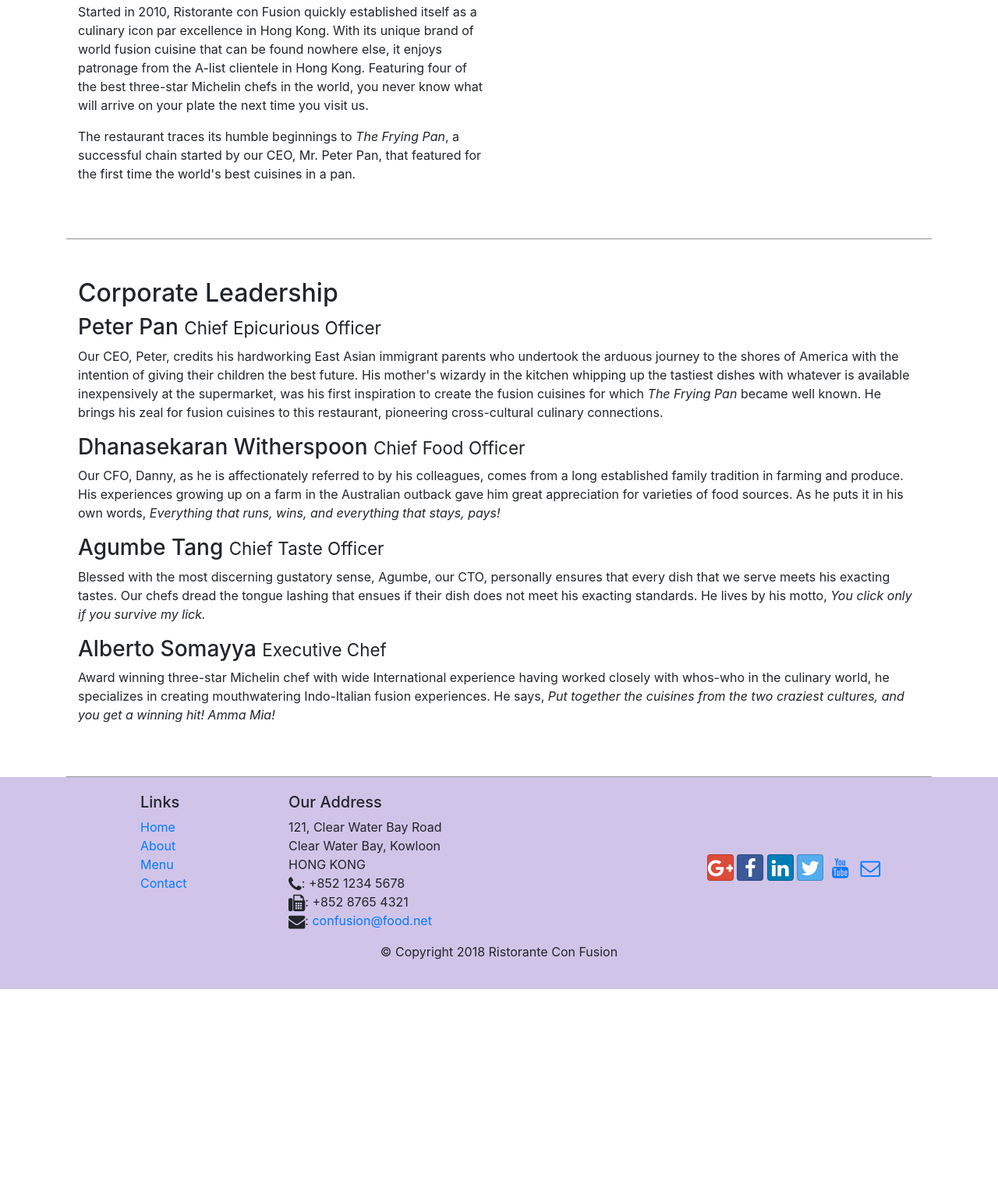
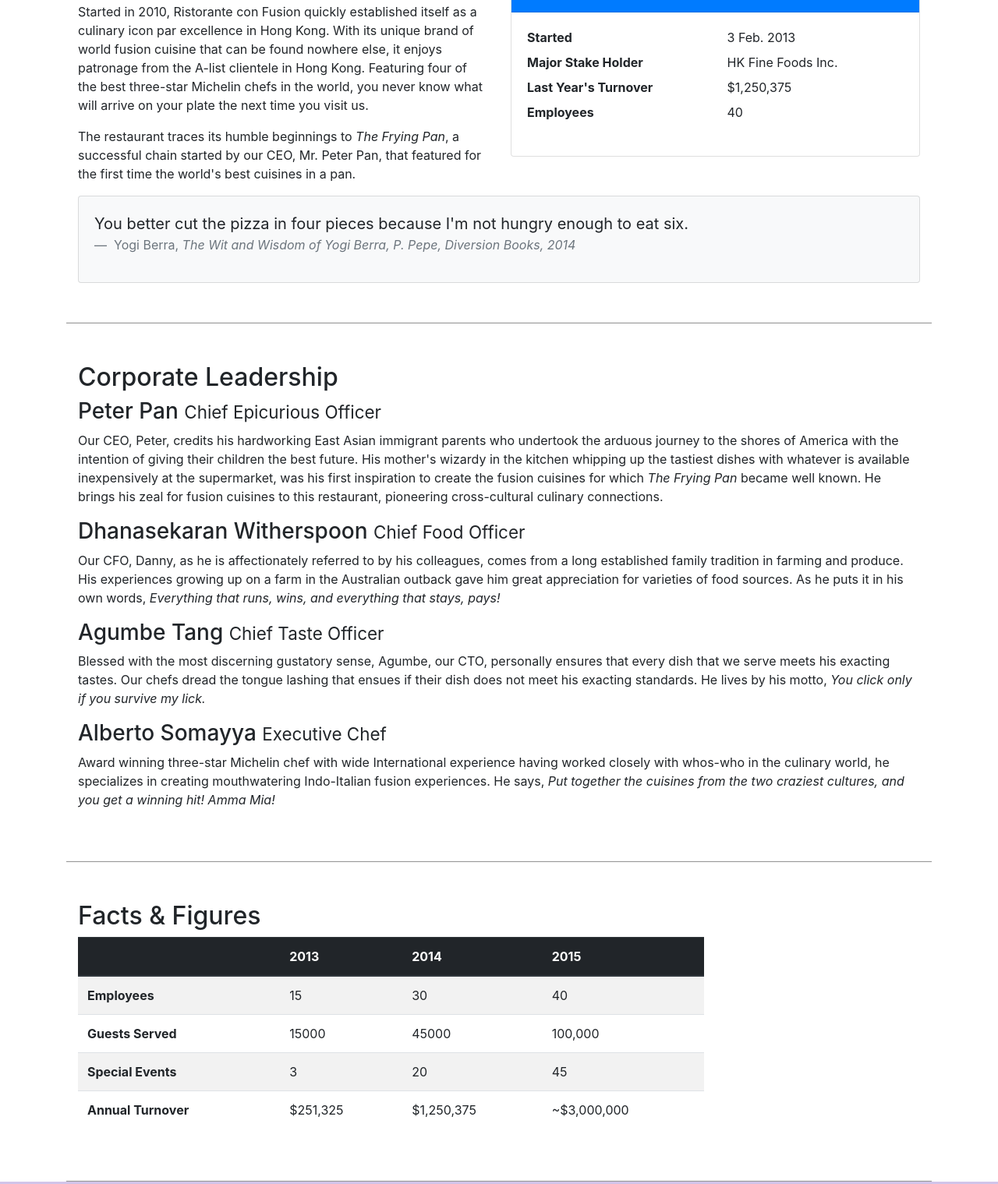
Before and after one commit to IIOhanaII/FusionBootstrap, a website: page aboutus.html in a window 1280 px wide. Shown: the part 558-2077 px from the top of the page at 78% size. Before the commit the page ends 1827 px from the top, so only its background shows below. Drawn offline with nearby package versions, Linux system fonts and the light colour scheme.

Commit message:
Alerting Users

```diff
--- a/aboutus.html
+++ b/aboutus.html
@@ -23,13 +23,13 @@
             <button class="navbar-toggler" type="button" data-toggle="collapse" data-target="#Navbar">
                 <span class="navbar-toggler-icon"></span>
             </button>
-            <a class="navbar-brand mr-auto" href="./index.html">Ristorante Con Fusion</a>
+            <a class="navbar-brand mr-auto" href="./index.html"><img src="img/logo.png" height="30" width="41"></a>
             <div class="collapse navbar-collapse" id="Navbar">
                 <ul class="navbar-nav mr-auto">
                     <li class="nav-item"><a class="nav-link" href="./index.html"><span class="fa fa-home fa-lg"></span> Home</a></li>
                     <li class="nav-item active"><a class="nav-link" href="#"><span class="fa fa-info fa-lg"></span> About</a></li>
                     <li class="nav-item"><a class="nav-link" href="#"><span class="fa fa-list fa-lg"></span> Menu</a></li>
-                    <li class="nav-item"><a class="nav-link" href="#"><span class="fa fa-address-card fa-lg"></span> Contact</a></li>
+                    <li class="nav-item"><a class="nav-link" href="./contactus.html"><span class="fa fa-address-card fa-lg"></span> Contact</a></li>
                 </ul>
             </div>
         </div>
@@ -42,7 +42,8 @@
                     <h1>Ristorante con Fusion</h1>
                     <p>We take inspiration from the World's best cuisines, and create a unique fusion experience. Our lipsmacking creations will tickle your culinary senses!</p>
                 </div>
-                <div class="col-12 col-sm">
+                <div class="col-12 col-sm align-self-center">
+                    <img src="img/logo.png" class="img-fluid">
                 </div>
             </div>
         </div>
@@ -66,7 +67,37 @@
                 <p>Started in 2010, Ristorante con Fusion quickly established itself as a culinary icon par excellence in Hong Kong. With its unique brand of world fusion cuisine that can be found nowhere else, it enjoys patronage from the A-list clientele in Hong Kong.  Featuring four of the best three-star Michelin chefs in the world, you never know what will arrive on your plate the next time you visit us.</p>
                 <p>The restaurant traces its humble beginnings to <em>The Frying Pan</em>, a successful chain started by our CEO, Mr. Peter Pan, that featured for the first time the world's best cuisines in a pan.</p>
             </div>
-            <div>
+            <div class="col-sm">
+                <div class="card">
+                    <h3 class="card-header bg-primary text-white">Facts At a Glance</h3>
+                    <div class="card-body">
+                        <dl class="row">
+                            <dt class="col-6">Started</dt>
+                            <dd class="col-6">3 Feb. 2013</dd>
+                            <dt class="col-6">Major Stake Holder</dt>
+                            <dd class="col-6">HK Fine Foods Inc.</dd>
+                            <dt class="col-6">Last Year's Turnover</dt>
+                            <dd class="col-6">$1,250,375</dd>
+                            <dt class="col-6">Employees</dt>
+                            <dd class="col-6">40</dd>
+                        </dl>
+                    </div>
+                </div>
+            </div>
+            <div class="col-12">
+                <div class="card card-body bg-light">
+                    <blockquote class="blockquote">
+                        <p class="mb-0">
+                            You better cut the pizza in four pieces because I'm not hungry enough to eat six.
+                        </p>
+                        <footer class="blockquote-footer">
+                            Yogi Berra,
+                            <cite title="Source Title">
+                                The Wit and Wisdom of Yogi Berra, P. Pepe, Diversion Books, 2014
+                            </cite>
+                        </footer>
+                    </blockquote>
+                </div>
             </div>
         </div>
 
@@ -84,7 +115,52 @@
                 <p class="d-none d-sm-block">Award winning three-star Michelin chef with wide International experience having worked closely with whos-who in the culinary world, he specializes in creating mouthwatering Indo-Italian fusion experiences. He says, <em>Put together the cuisines from the two craziest cultures, and you get a winning hit! Amma Mia!</em></p>
             </div>
        </div>
+       <div class="row row-content">
+           <div class="col-12 col-sm-9">
+               <h2>Facts &amp; Figures</h2>
+               <div class="table-responsive">
+                <table class="table table-striped">
+                    <thead class="thead-dark">
+                        <tr>
+                            <th>&nbsp;</th>
+                            <th>2013</th>
+                            <th>2014</th>
+                            <th>2015</th>
+                        </tr>
+                    </thead>
+                    <tbody>
+                        <tr>
+                            <th>Employees</th>
+                            <td>15</td>
+                            <td>30</td>
+                            <td>40</td>
+                        </tr>
+                        <tr>
+                            <th>Guests Served</th>
+                            <td>15000</td>
+                            <td>45000</td>
+                            <td>100,000</td>
+                        </tr>
+                        <tr>
+                            <th>Special Events</th>
+                            <td>3</td>
+                            <td>20</td>
+                            <td>45</td>
+                        </tr>
+                        <tr>
+                            <th>Annual Turnover</th>
+                            <td>$251,325</td>
+                            <td>$1,250,375</td>
+                            <td>~$3,000,000</td>
+                        </tr>
+                    </tbody>
+                </table>
+            </div>
+           </div>
+           <div class="col-12 col-sm-3">
 
+           </div>
+       </div>
     </div>
 
     <footer class="footer">
```
Also changed, not shown: contactus.html (+3 -2 lines), index.html (+18 -7 lines), img/alberto.png (added), img/buffet.png (added), img/logo.png (added), img/uthappizza.png (added), 1 other file.
